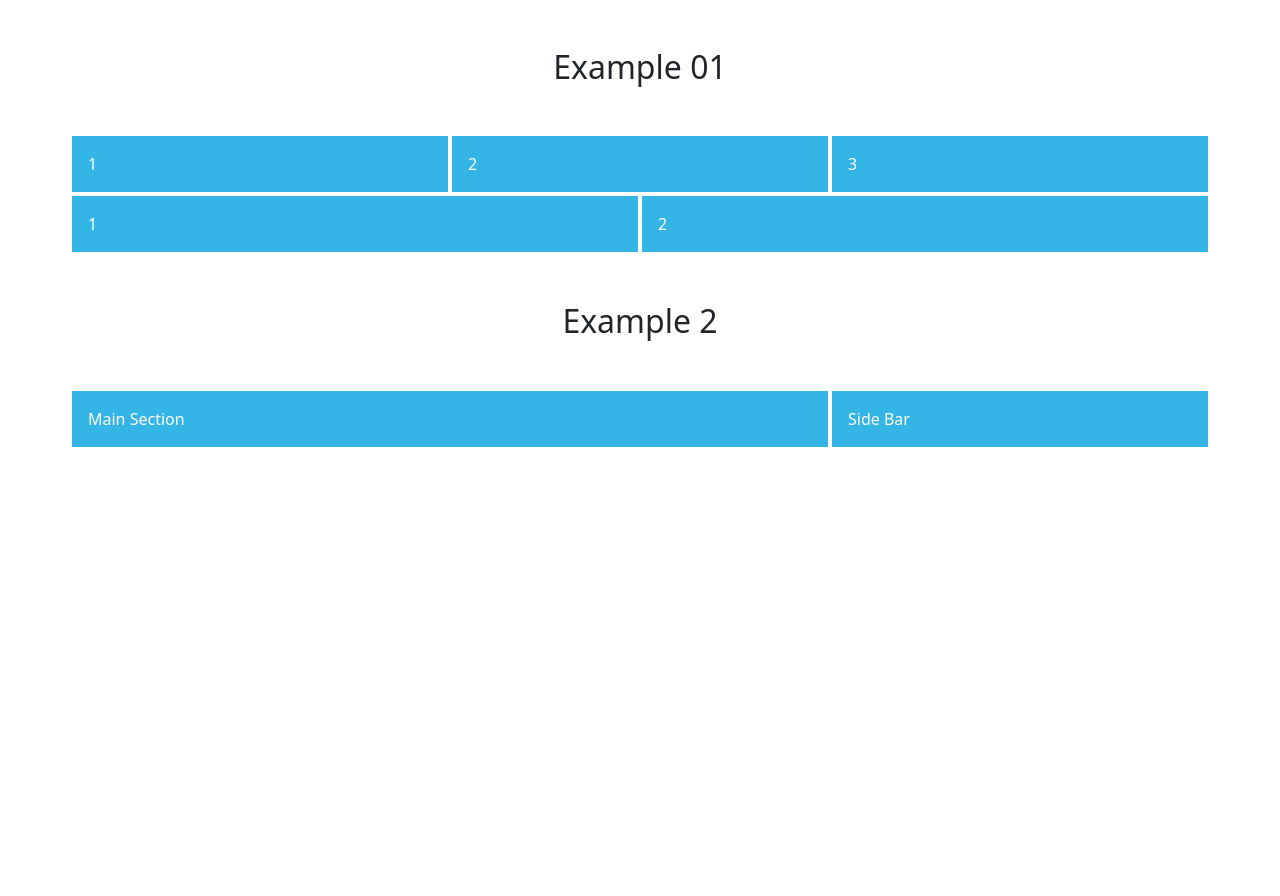
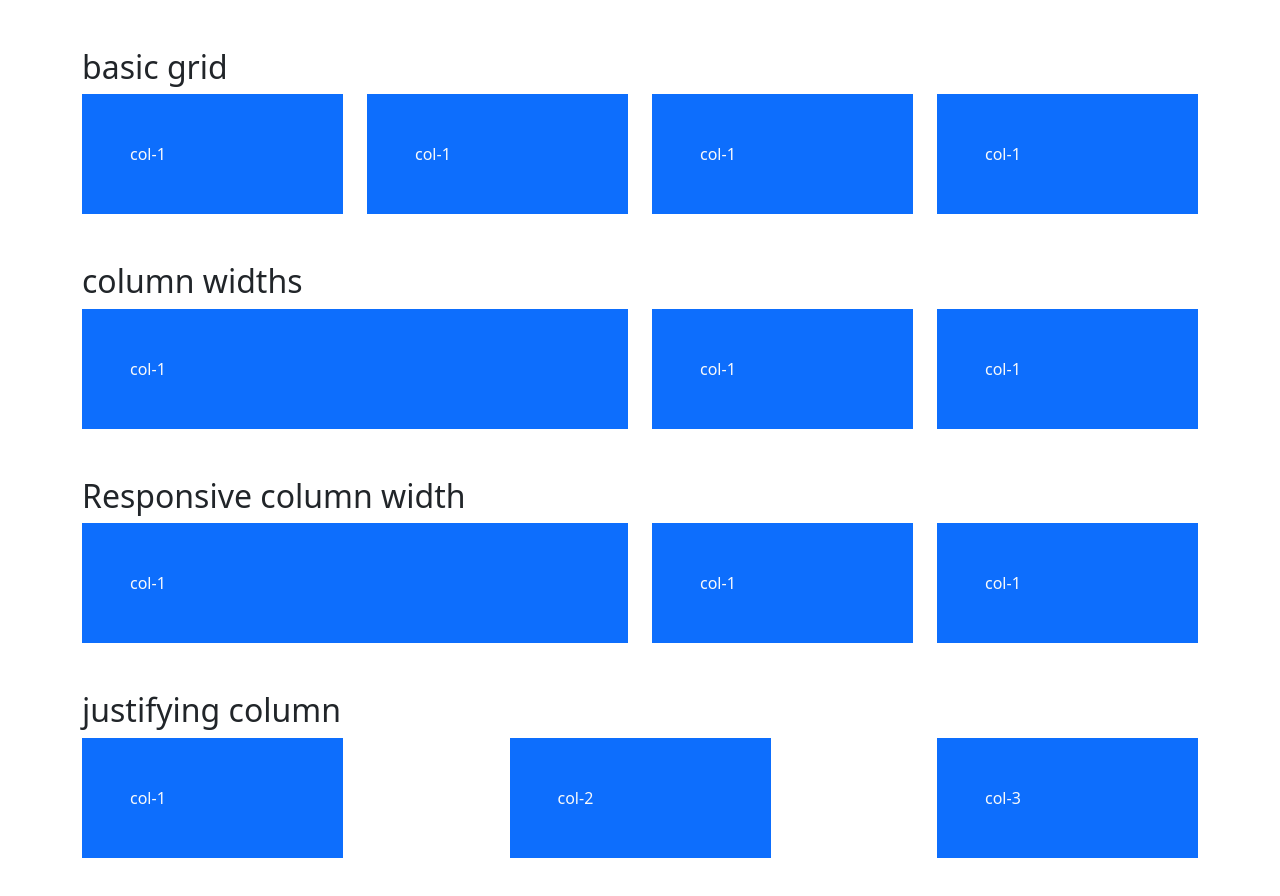
Before and after one commit to yeasinrafee/Bootstrap-5, a plain HTML site: page bootstrap-5.2.0-dist/grid.html in a window 1280 px wide. Before the commit the page ends 800 px from the top, so only its background shows below. Drawn offline with nearby package versions, Linux system fonts and the light colour scheme.

Commit message:
Bootstrap grid

```diff
--- a/bootstrap-5.2.0-dist/grid.html
+++ b/bootstrap-5.2.0-dist/grid.html
@@ -6,35 +6,75 @@
     <meta name="viewport" content="width=device-width, initial-scale=1.0" />
     <link rel="stylesheet" href="css/bootstrap.css" />
     <title>Grid</title>
-
-    <style>
-      [class*="col"] {
-        padding: 1rem;
-        background-color: #33b5e5;
-        border: 2px solid #fff;
-        color: #fff;
-      }
-    </style>
   </head>
   <body>
-    <h2 class="my-5 text-center">Example 01</h2>
-    <div class="container">
+    <div class="container-lg my-5">
+      <h2>basic grid</h2>
       <div class="row">
-        <div class="col">1</div>
-        <div class="col">2</div>
-        <div class="col">3</div>
-      </div>
-      <div class="row">
-        <div class="col-sm">1</div>
-        <div class="col-sm">2</div>
+        <div class="col">
+          <div class="p-5 bg-primary text-light">col-1</div>
+        </div>
+
+        <div class="col">
+          <div class="p-5 bg-primary text-light">col-1</div>
+        </div>
+
+        <div class="col">
+          <div class="p-5 bg-primary text-light">col-1</div>
+        </div>
+
+        <div class="col">
+          <div class="p-5 bg-primary text-light">col-1</div>
+        </div>
       </div>
     </div>
 
-    <h2 class="my-5 text-center">Example 2</h2>
-    <div class="container my-5">
+    <div class="container-lg my-5">
+      <h2>column widths</h2>
       <div class="row">
-        <div class="col-md-8">Main Section</div>
-        <div class="col-md-4">Side Bar</div>
+        <div class="col-6">
+          <div class="p-5 bg-primary text-light">col-1</div>
+        </div>
+
+        <div class="col-3">
+          <div class="p-5 bg-primary text-light">col-1</div>
+        </div>
+
+        <div class="col-3">
+          <div class="p-5 bg-primary text-light">col-1</div>
+        </div>
+      </div>
+    </div>
+
+    <div class="container-lg my-5">
+      <h2>Responsive column width</h2>
+      <div class="row">
+        <div class="col-lg-6 col-sm-4">
+          <div class="p-5 bg-primary text-light">col-1</div>
+        </div>
+
+        <div class="col-lg-3 col-sm-4">
+          <div class="p-5 bg-primary text-light">col-1</div>
+        </div>
+
+        <div class="col-lg-3 col-sm-4">
+          <div class="p-5 bg-primary text-light">col-1</div>
+        </div>
+      </div>
+    </div>
+
+    <div class="container-lg my-5">
+      <h2>justifying column</h2>
+      <div class="row justify-content-between">
+        <div class="col-md-3">
+          <div class="p-5 bg-primary text-light">col-1</div>
+        </div>
+        <div class="col-md-3">
+          <div class="p-5 bg-primary text-light">col-2</div>
+        </div>
+        <div class="col-md-3">
+          <div class="p-5 bg-primary text-light">col-3</div>
+        </div>
       </div>
     </div>
     <script
```
Also changed, not shown: bootstrap-5.2.0-dist/template.html (added, +22 -0 lines), 1 other file.
